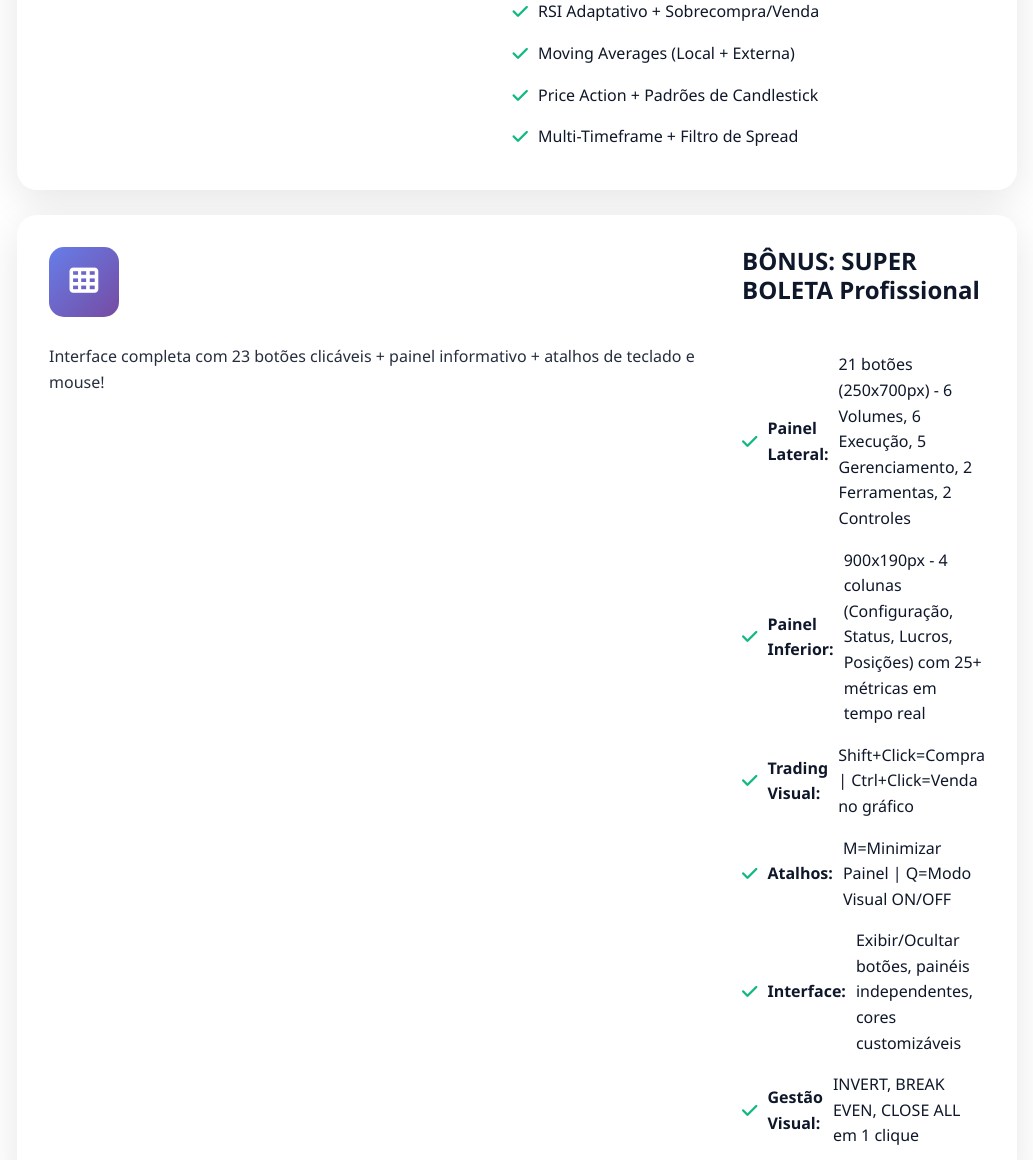
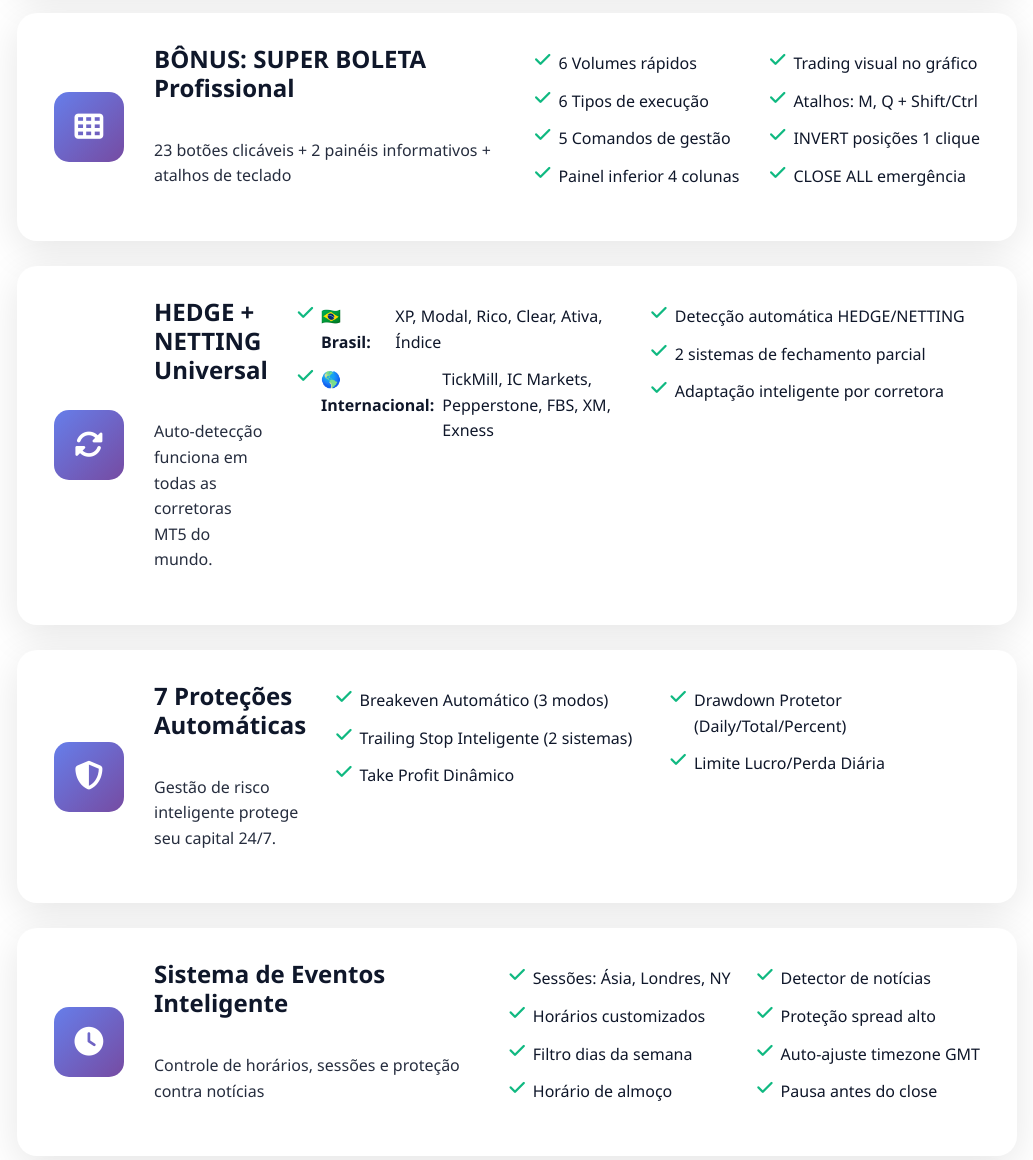
Before and after one commit to Ronaldocasttor/nexus-trading-pro, a plain HTML site: page index.html in a window 1280 px wide. Shown: the part 1998-3158 px from the top of the page, without its empty margins (123-1156 px from the left). Drawn offline with Linux system fonts and the light colour scheme.

Commit message:
Otimizar distribuição de conteúdo nos cards com layout 3 colunas e textos mais concisos

```diff
--- a/index.html
+++ b/index.html
@@ -294,14 +294,16 @@
                         <i class="fas fa-th"></i>
                     </div>
                     <h3>BÔNUS: SUPER BOLETA Profissional</h3>
-                    <p>Interface completa com 23 botões clicáveis + painel informativo + atalhos de teclado e mouse!</p>
+                    <p>23 botões clicáveis + 2 painéis informativos + atalhos de teclado</p>
                     <ul class="feature-list">
-                        <li><i class="fas fa-check"></i> <strong>Painel Lateral:</strong> 21 botões (250x700px) - 6 Volumes, 6 Execução, 5 Gerenciamento, 2 Ferramentas, 2 Controles</li>
-                        <li><i class="fas fa-check"></i> <strong>Painel Inferior:</strong> 900x190px - 4 colunas (Configuração, Status, Lucros, Posições) com 25+ métricas em tempo real</li>
-                        <li><i class="fas fa-check"></i> <strong>Trading Visual:</strong> Shift+Click=Compra | Ctrl+Click=Venda no gráfico</li>
-                        <li><i class="fas fa-check"></i> <strong>Atalhos:</strong> M=Minimizar Painel | Q=Modo Visual ON/OFF</li>
-                        <li><i class="fas fa-check"></i> <strong>Interface:</strong> Exibir/Ocultar botões, painéis independentes, cores customizáveis</li>
-                        <li><i class="fas fa-check"></i> <strong>Gestão Visual:</strong> INVERT, BREAK EVEN, CLOSE ALL em 1 clique</li>
+                        <li><i class="fas fa-check"></i> 6 Volumes rápidos</li>
+                        <li><i class="fas fa-check"></i> 6 Tipos de execução</li>
+                        <li><i class="fas fa-check"></i> 5 Comandos de gestão</li>
+                        <li><i class="fas fa-check"></i> Painel inferior 4 colunas</li>
+                        <li><i class="fas fa-check"></i> Trading visual no gráfico</li>
+                        <li><i class="fas fa-check"></i> Atalhos: M, Q + Shift/Ctrl</li>
+                        <li><i class="fas fa-check"></i> INVERT posições 1 clique</li>
+                        <li><i class="fas fa-check"></i> CLOSE ALL emergência</li>
                     </ul>
                 </div>
 
@@ -340,14 +342,16 @@
                         <i class="fas fa-clock"></i>
                     </div>
                     <h3>Sistema de Eventos Inteligente</h3>
-                    <p>Controle automático de horários, sessões e proteção contra notícias de alto impacto!</p>
+                    <p>Controle de horários, sessões e proteção contra notícias</p>
                     <ul class="feature-list">
-                        <li><i class="fas fa-check"></i> <strong>Sessões de Trading:</strong> Asiática, Londres, NY - Ativa/desativa automático por sessão</li>
-                        <li><i class="fas fa-check"></i> <strong>Horário Customizado:</strong> Início/Fim de operação (ex: 09:00-17:00), Horário de almoço, Fechamento antes do close</li>
-                        <li><i class="fas fa-check"></i> <strong>Dias da Semana:</strong> Segunda a Sexta com filtros individuais (ex: desabilita sexta-feira)</li>
-                        <li><i class="fas fa-check"></i> <strong>Detector de Notícias:</strong> Para trading X minutos antes/depois de eventos econômicos (NFP, FOMC, CPI)</li>
-                        <li><i class="fas fa-check"></i> <strong>Proteção Spread:</strong> Bloqueia entradas se spread > limite configurado (evita custos altos)</li>
-                        <li><i class="fas fa-check"></i> <strong>Timezone Global:</strong> Auto-ajuste GMT/GMT+3 para qualquer corretora do mundo</li>
+                        <li><i class="fas fa-check"></i> Sessões: Ásia, Londres, NY</li>
+                        <li><i class="fas fa-check"></i> Horários customizados</li>
+                        <li><i class="fas fa-check"></i> Filtro dias da semana</li>
+                        <li><i class="fas fa-check"></i> Horário de almoço</li>
+                        <li><i class="fas fa-check"></i> Detector de notícias</li>
+                        <li><i class="fas fa-check"></i> Proteção spread alto</li>
+                        <li><i class="fas fa-check"></i> Auto-ajuste timezone GMT</li>
+                        <li><i class="fas fa-check"></i> Pausa antes do close</li>
                     </ul>
                 </div>
 
--- a/style.css
+++ b/style.css
@@ -337,16 +337,41 @@ img {
 
 .feature-card {
     background: var(--white);
-    padding: 30px;
+    padding: 30px 35px;
     border-radius: 20px;
     box-shadow: var(--shadow);
     transition: all 0.3s;
     position: relative;
     border: 2px solid transparent;
     display: grid;
-    grid-template-columns: auto 1fr;
-    gap: 25px;
+    grid-template-columns: auto 1fr auto;
+    grid-template-areas:
+        "icon header features"
+        "icon desc features";
+    gap: 20px 30px;
     align-items: start;
+}
+
+.feature-card .feature-icon {
+    grid-area: icon;
+    align-self: center;
+}
+
+.feature-card h3 {
+    grid-area: header;
+    margin: 0;
+}
+
+.feature-card > p {
+    grid-area: desc;
+    margin: 0;
+}
+
+.feature-card .feature-list {
+    grid-area: features;
+    columns: 2;
+    column-gap: 25px;
+    margin: 0;
 }
 
 .feature-card:hover {
@@ -401,13 +426,16 @@ img {
 
 .feature-list {
     list-style: none;
+    padding: 0;
 }
 
 .feature-list li {
-    padding: 8px 0;
+    padding: 6px 0;
     display: flex;
-    align-items: center;
-    gap: 10px;
+    align-items: flex-start;
+    gap: 8px;
+    break-inside: avoid;
+    page-break-inside: avoid;
 }
 
 .feature-list i {
@@ -1077,11 +1105,21 @@ img {
 
     .feature-card {
         grid-template-columns: 1fr;
+        grid-template-areas:
+            "icon"
+            "header"
+            "desc"
+            "features";
         text-align: center;
+        gap: 15px;
     }
 
     .feature-icon {
-        margin: 0 auto 20px;
+        margin: 0 auto;
+    }
+
+    .feature-card .feature-list {
+        columns: 1;
     }
 
     .hero-stats {
```
